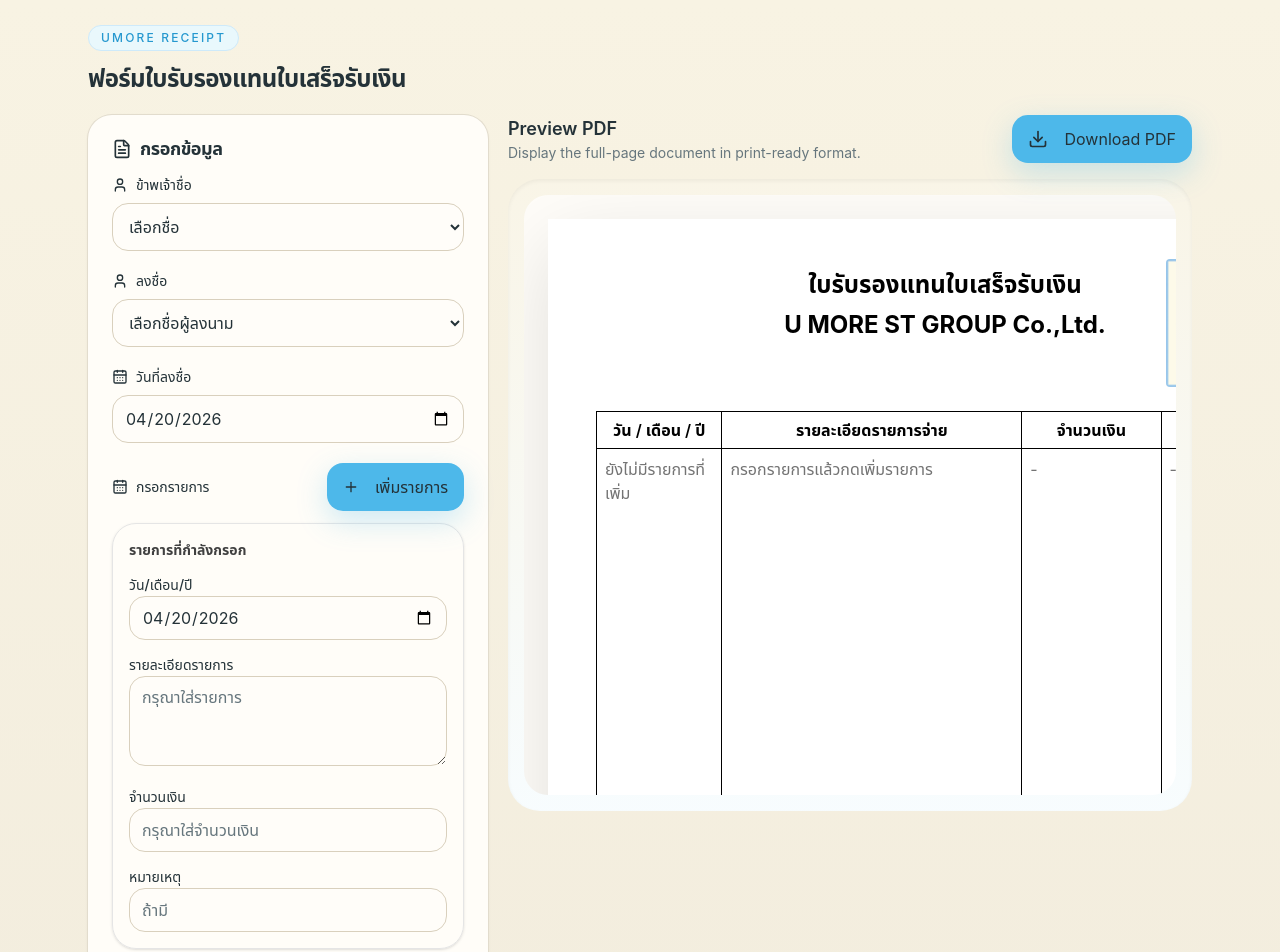
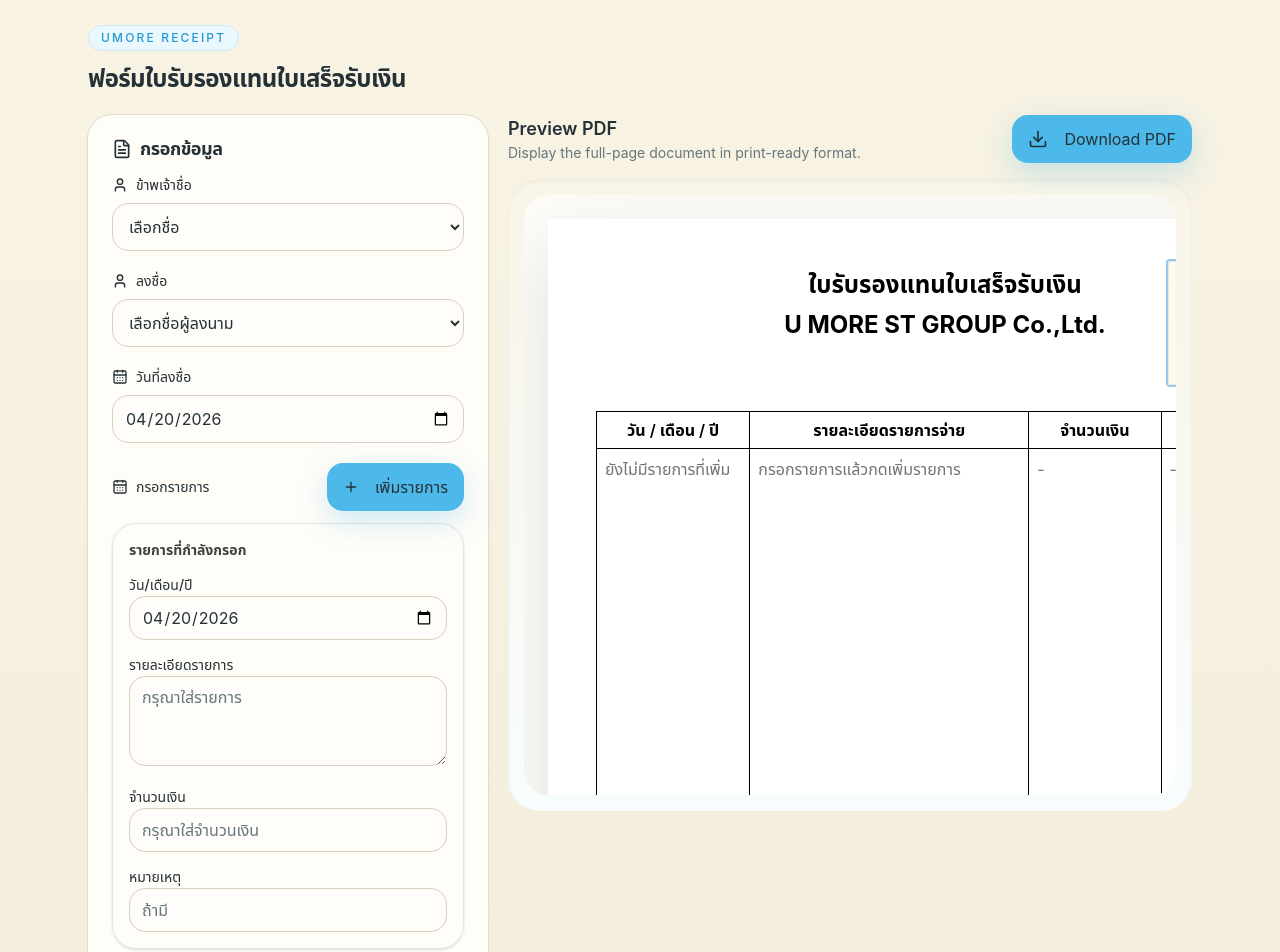
Before and after one commit to Yosthapat/umore_reciept_webapp, a React (Vite) app: page / in a window 1280 px wide. Shown: the top 952 px of the page. Built offline with nearby package versions, Linux system fonts and the light colour scheme.

Commit message:
feat: adjust pdf table column widths

```diff
--- a/src/components/receipt/ReceiptPreviewPanel.jsx
+++ b/src/components/receipt/ReceiptPreviewPanel.jsx
@@ -60,9 +60,9 @@
 
             <table className="mb-3 w-full table-fixed border-collapse text-[16px]">
               <colgroup>
-                <col className="w-[18%]" />
-                <col className="w-[43%]" />
-                <col className="w-[20%]" />
+                <col className="w-[22%]" />
+                <col className="w-[40%]" />
+                <col className="w-[19%]" />
                 <col className="w-[19%]" />
               </colgroup>
               <thead>
@@ -76,7 +76,7 @@
               <tbody>
                 <tr>
                   <td className="border border-black p-2 align-top">
-                    <div className="flex min-h-[438px] flex-col gap-3">
+                    <div className="flex min-h-[438px] flex-col gap-3 whitespace-nowrap">
                       {items.length > 0 ? (
                         items.map((item) => <div key={item.id}>{formatThaiLongDate(item.date) || "-"}</div>)
                       ) : (
```
Also changed, not shown: .agents/active.md.
